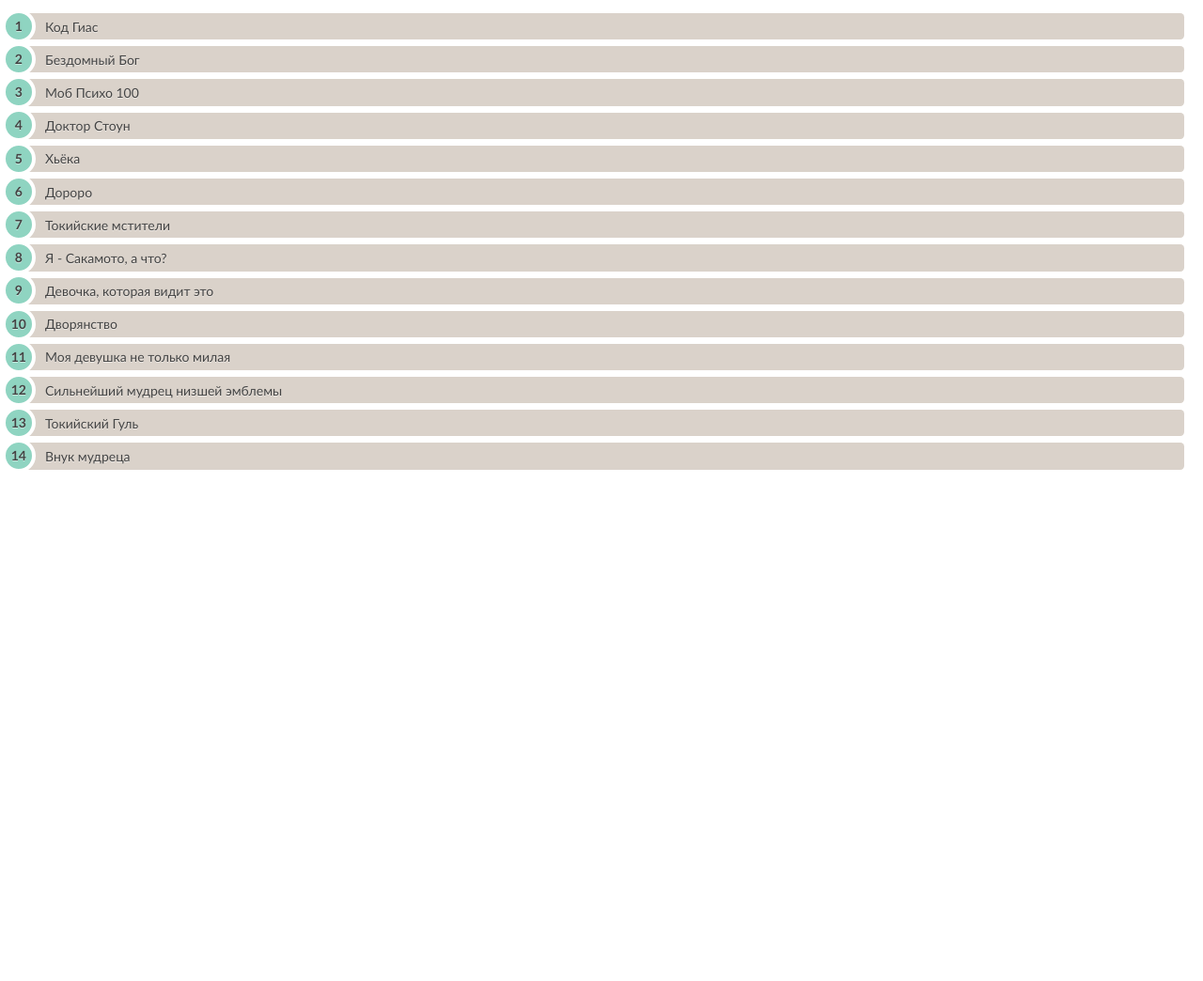
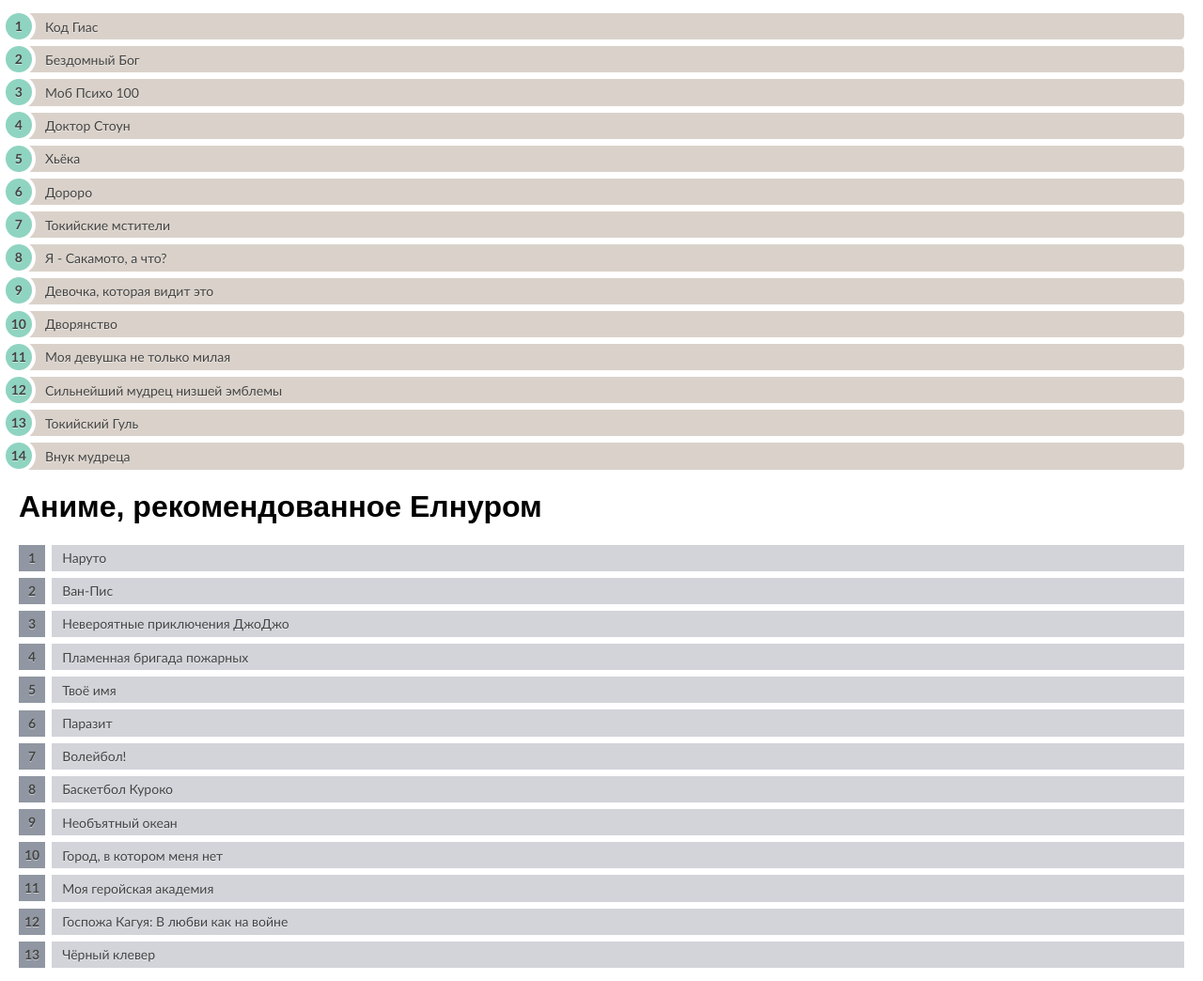
Before and after one commit to nursultanza/List, a plain HTML site: page index.html in a window 1280 px wide. Shown: the whole page at 94% size. Before the commit the page ends 800 px from the top, so only its background shows below. Drawn offline with Linux system fonts and the light colour scheme.

Commit message:
Add files via upload

```diff
--- a/index.html
+++ b/index.html
@@ -23,5 +23,21 @@
 <li><a href="#">Токийский Гуль</a></li>
 <li><a href="#">Внук мудреца</a></li>
 </ol>
+<h1 style="font-family: Trattatello, fantasy;">Аниме, рекомендованное Елнуром</h1>
+<ol class="rectangle">
+  <li><a href="#">Наруто</a></li>
+  <li><a href="#">Ван-Пис</a></li>
+  <li><a href="#">Невероятные приключения ДжоДжо</a></li>
+  <li><a href="#">Пламенная бригада пожарных</a></li>
+  <li><a href="#">Твоё имя</a></li>
+  <li><a href="#">Паразит</a></li>
+  <li><a href="#">Волейбол!</a></li>
+  <li><a href="#">Баскетбол Куроко</a></li>
+  <li><a href="#">Необъятный океан</a></li>
+  <li><a href="#">Город, в котором меня нет</a></li>
+  <li><a href="#">Моя геройская академия</a></li>
+  <li><a href="#">Госпожа Кагуя: В любви как на войне</a></li>
+  <li><a href="#">Чёрный клевер</a></li>
+</ol>
 </body>
 </html>
--- a/style.css
+++ b/style.css
@@ -40,3 +40,49 @@
 border-radius: 2em;
 transition: all .3s ease-out;
 }
+
+.rectangle {
+counter-reset: li;
+list-style: none;
+font: 14px "Trebuchet MS", "Lucida Sans";
+padding: 0;
+text-shadow: 0 1px 0 rgba(255,255,255,.5);
+}
+.rectangle a {
+position: relative;
+display: block;
+padding: .4em .4em .4em .8em;
+margin: .5em 0 .5em 2.5em;
+background: #D3D4DA;
+color: #444;
+text-decoration: none;
+transition: all .3s ease-out;
+}
+.rectangle a:hover {background: #DCDDE1;}
+.rectangle a:before {
+content: counter(li);
+counter-increment: li;
+position: absolute;
+left: -2.5em;
+top: 50%;
+margin-top: -1em;
+background: #9097A2;
+height: 2em;
+width: 2em;
+line-height: 2em;
+text-align: center;
+font-weight: bold;
+}
+.rectangle a:after {
+position: absolute;
+content: "";
+border: .5em solid transparent;
+left: -1em;
+top: 50%;
+margin-top: -.5em;
+transition: all .3s ease-out;
+}
+.rectangle a:hover:after {
+left: -.5em;
+border-left-color: #9097A2;
+}
```
